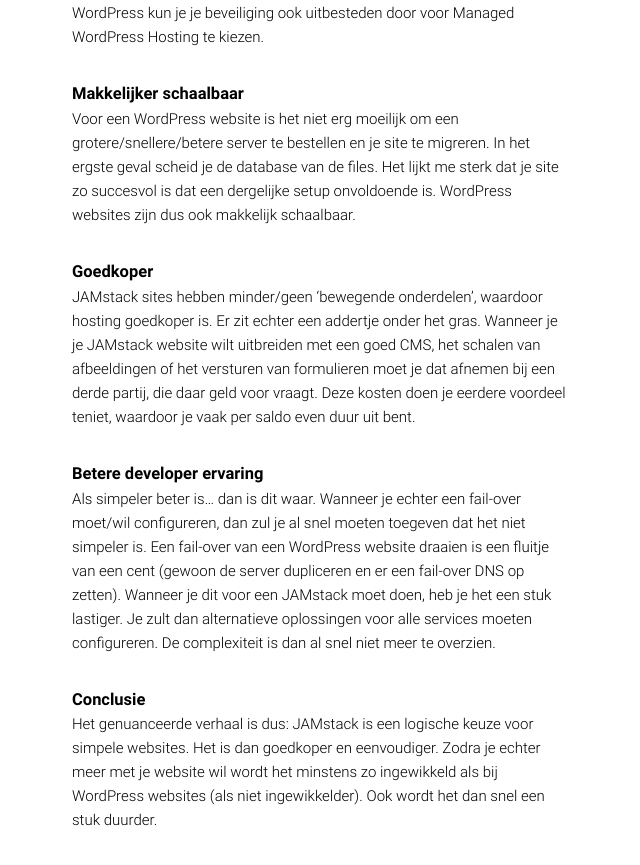
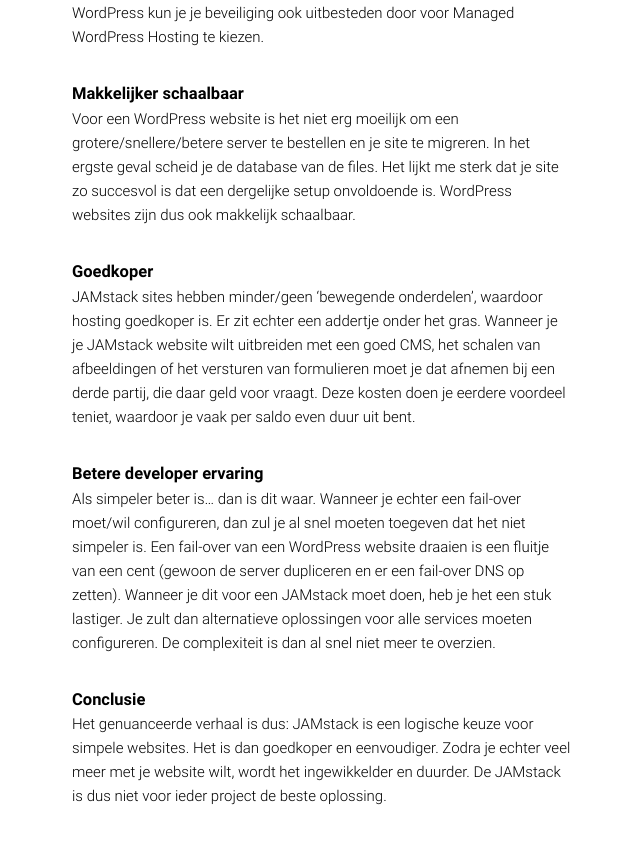
Before and after one commit to jhvanderschee/usecuewebsitenl, a Jekyll site: the page built from _posts/2018-11-22-argumenten-voor-de-jamstack.md, in a window 1280 px wide and 900 px high, scrolled down 1153 px. Shown: the top 865 px of the window, without its empty margins (253-893 px from the left). Built offline with Jekyll 4.4.1, drawn with Linux system fonts in a browser that asks for light colours.

Commit message:
Update 2018-11-22-argumenten-voor-de-jamstack.md

```diff
--- a/_posts/2018-11-22-argumenten-voor-de-jamstack.md
+++ b/_posts/2018-11-22-argumenten-voor-de-jamstack.md
@@ -35,4 +35,4 @@ Als simpeler beter is... dan is dit waar. Wanneer je echter een fail-over moet/w
 
 ## Conclusie
 
-Het genuanceerde verhaal is dus: JAMstack is een logische keuze voor simpele websites. Het is dan goedkoper en eenvoudiger. Zodra je echter meer met je website wil wordt het minstens zo ingewikkeld als bij WordPress websites (als niet ingewikkelder). Ook wordt het dan snel een stuk duurder.
+Het genuanceerde verhaal is dus: JAMstack is een logische keuze voor simpele websites. Het is dan goedkoper en eenvoudiger. Zodra je echter veel meer met je website wilt, wordt het ingewikkelder en duurder. De JAMstack is dus niet voor ieder project de beste oplossing.
```
